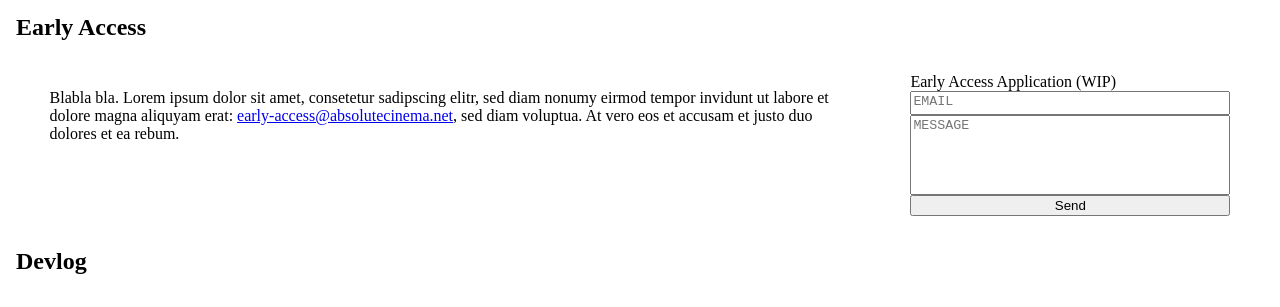
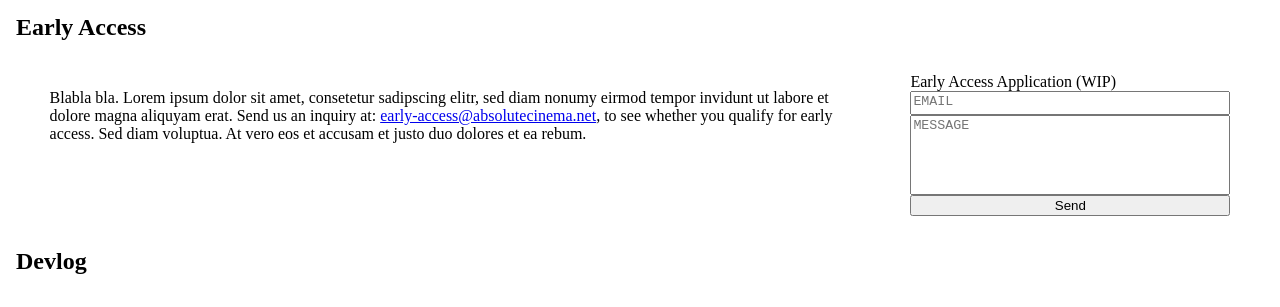
Before and after one commit to mhGandhi/absolutecinemapage, a plain HTML site: page index.html in a window 1280 px wide. Shown: the part 493-800 px from the top of the page. Drawn offline with nearby package versions, Linux system fonts and the light colour scheme; no server answers.

Commit message:
Update index.html
extra text

```diff
--- a/index.html
+++ b/index.html
@@ -235,7 +235,7 @@
 			<section>
 				<h1>Early Access</h1>
 				<div class="early-access">
-					<p>Blabla bla. Lorem ipsum dolor sit amet, consetetur sadipscing elitr, sed diam nonumy eirmod tempor invidunt ut labore et dolore magna aliquyam erat: <a style="white-space:nowrap;" href="mailto:early-access@absolutecinema.net">early-access@absolutecinema.net</a>, sed diam voluptua. At vero eos et accusam et justo duo dolores et ea rebum.</p>
+					<p>Blabla bla. Lorem ipsum dolor sit amet, consetetur sadipscing elitr, sed diam nonumy eirmod tempor invidunt ut labore et dolore magna aliquyam erat. Send us an inquiry at: <a style="white-space:nowrap;" href="mailto:early-access@absolutecinema.net">early-access@absolutecinema.net</a>, to see whether you qualify for early access. Sed diam voluptua. At vero eos et accusam et justo duo dolores et ea rebum.</p>
 					<div>
 						<form>
 							<span>Early Access Application (WIP)</span>
```
